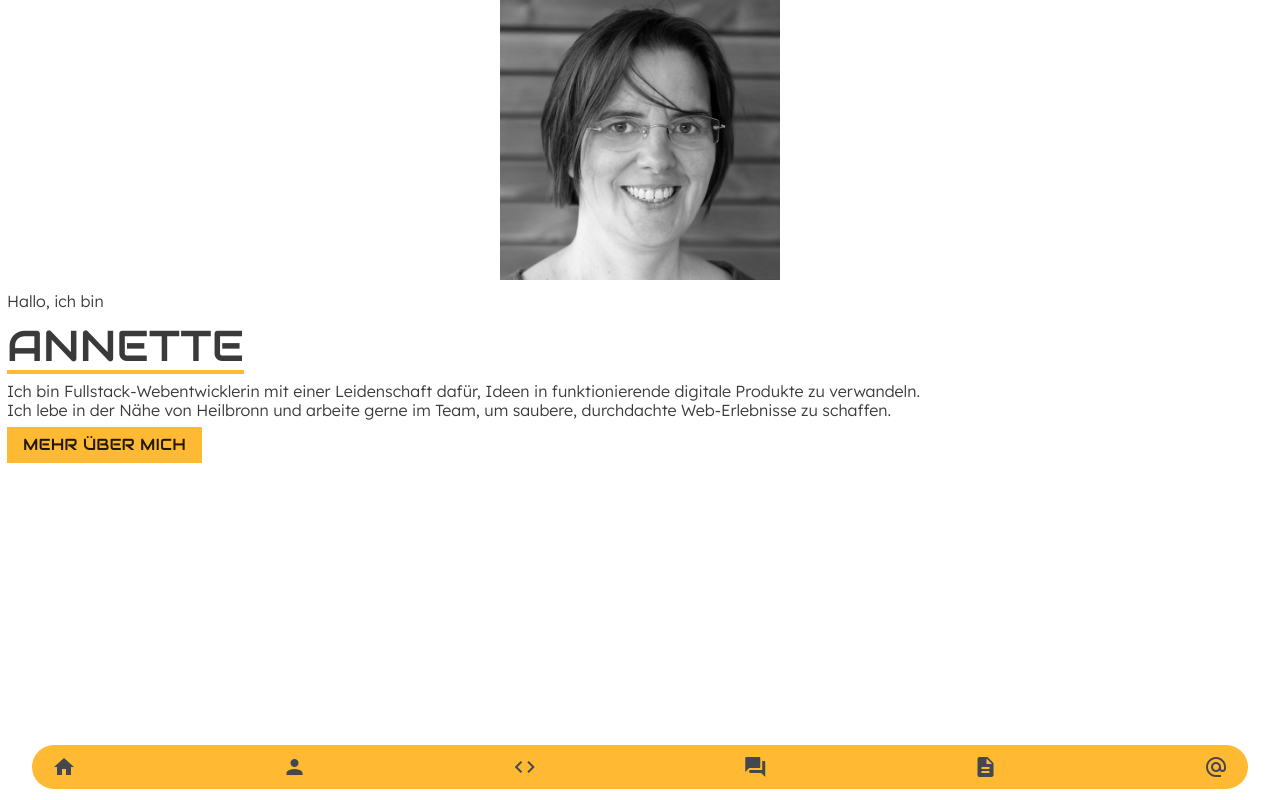
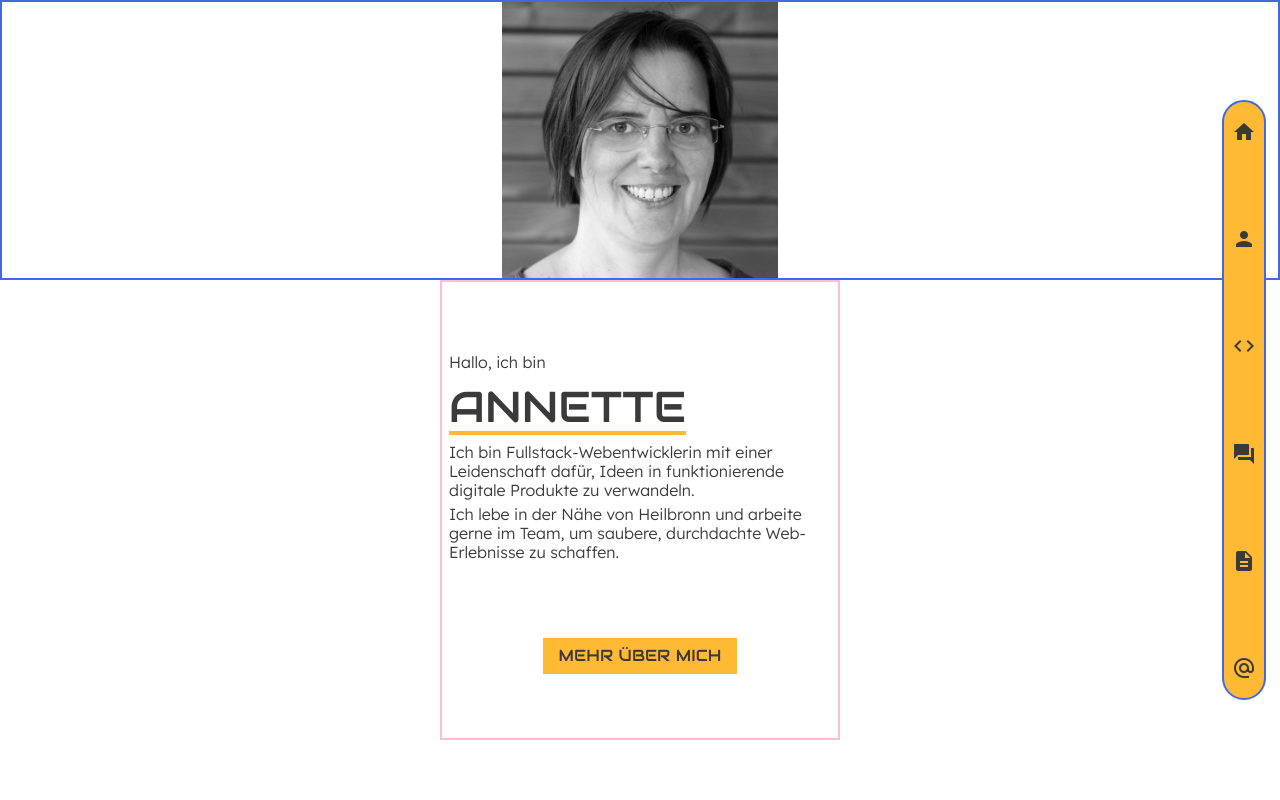
Before and after one commit to Annette-Lasar/portfolio_orange, an Angular app: page / in a window 1280 px wide. Shown: the top 800 px of the page. Built offline with nearby package versions, Linux system fonts and the light colour scheme.

Commit message:
Make Hero section and floating menu responsive

```diff
--- a/src/app/main-layout/main-content/hero/hero.html
+++ b/src/app/main-layout/main-content/hero/hero.html
@@ -1,6 +1,7 @@
 <section>
   @if (mergedContent$ | async; as content) {
   <img [src]="content.generalInfos.candidateImg01" [alt]="content.generalInfos.candidateImgAlt" />
+  <div class="content-wrapper">
     <div class="text-content-wrapper">
       <p>{{ content.hero.greeting }}</p>
       <div class="headline-wrapper">
@@ -19,6 +20,7 @@
         {{ content.hero.buttonCaption }}
       </button>
     </div>
+  </div>
   <port-menu />
   }
 </section>
--- a/src/app/main-layout/main-content/hero/hero.scss
+++ b/src/app/main-layout/main-content/hero/hero.scss
@@ -4,14 +4,28 @@
 section {
   height: 100vh;
   height: 100dvh;
+  padding: 0 0 60px;
   background-color: #{mat.m2-get-contrast-color-from-palette(palettes.$portfolio-primary, 400)};
+  display: flex;
+  flex-direction: column;
+  justify-content: space-between;
+  align-items: center;
   img {
     height: clamp(28vh, 35vh, 40vh);
     max-height: 100%;
     width: 100%;
     object-fit: contain;
+    border: 2px solid royalblue;
   }
-
+  .content-wrapper {
+    margin: 0 auto;
+    max-width: 400px;
+    display: flex;
+    flex-direction: column;
+    justify-content: space-evenly;
+    align-items: center;
+    flex: 1;
+    border: 2px solid pink;
     .text-content-wrapper {
       padding: 0.5em;
       .headline-wrapper {
@@ -26,9 +40,12 @@ section {
     }
   }
   .button-wrapper {
+    width: fit-content;
+    margin: 0 auto;
     padding: 0 0.5em;
     button {
-    margin: 0 auto;
       border-radius: 0;
+      color: #{mat.m2-get-color-from-palette(palettes.$portfolio-primary, 500)};
     }
   }
+}
--- a/src/app/shared/components/menu/menu.html
+++ b/src/app/shared/components/menu/menu.html
@@ -6,41 +6,35 @@
       <button matIconButton class="menu-icon favorite-icon" [aria-label]="content.menu.home">
         <mat-icon>home</mat-icon>
       </button>
-      <!-- <span class="button-caption">Start</span> -->
     </div>
     <div class="button-wrapper">
       <button matIconButton class="menu-icon favorite-icon" [aria-label]="content.menu.about">
         <mat-icon>person</mat-icon>
       </button>
-      <!-- <span class="button-caption">About</span> -->
     </div>
 
     <div class="button-wrapper">
       <button matIconButton class="menu-icon favorite-icon" [aria-label]="content.menu.projects">
         <mat-icon>code</mat-icon>
       </button>
-      <!-- <span class="button-caption">Projekte</span> -->
     </div>
 
     <div class="button-wrapper">
       <button matIconButton class="menu-icon favorite-icon" [aria-label]="content.menu.feedback">
         <mat-icon>forum</mat-icon>
       </button>
-      <!-- <span class="button-caption">Feedback</span> -->
     </div>
 
     <div class="button-wrapper">
       <button matIconButton class="menu-icon favorite-icon" [aria-label]="content.menu.cv">
         <mat-icon>description</mat-icon>
       </button>
-      <!-- <span class="button-caption">Lebenslauf</span> -->
     </div>
 
     <div class="button-wrapper">
       <button matIconButton class="menu-icon favorite-icon" [aria-label]="content.menu.contact">
         <mat-icon>alternate_email</mat-icon>
       </button>
-      <!-- <span class="button-caption">Kontakt</span> -->
     </div>
   </mat-toolbar>
   }
--- a/src/app/shared/components/menu/menu.scss
+++ b/src/app/shared/components/menu/menu.scss
@@ -2,14 +2,21 @@
 @use '../../../../scss_styles/color-palettes' as palettes;
 @use '../../../../scss_styles/index' as *;
 
-:host ::ng-deep mat-toolbar.custom-toolbar {
+nav {
   width: 95%;
+  max-width: 500px;
   position: fixed;
   bottom: 0.5em;
   left: 50%;
   transform: translateX(-50%);
   z-index: 10;
   height: 44px;
+  border-radius: 38px;
+  background-color: mat.m2-get-color-from-palette(palettes.$portfolio-accent, 500);
+}
+
+:host ::ng-deep mat-toolbar.custom-toolbar {
+  max-height: 100%;
   @include flex-layout();
   border-radius: 38px;
   background-color: mat.m2-get-color-from-palette(palettes.$portfolio-accent, 500);
@@ -33,3 +40,27 @@
     }
   }
 }
+
+:host ::ng-deep .mat-mdc-icon-button .mat-icon {
+  color: mat.m2-get-color-from-palette(palettes.$portfolio-primary, 500) !important;
+}
+
+@media (min-width: 37.5em) {
+  nav {
+    width: 44px;
+    height: 80vh;
+    max-height: 600px;
+    top: 50%;
+    right: 1em;
+    left: auto;
+    bottom: auto;
+    padding: 1em 0;
+    transform: translate(0, -50%);
+    border: 2px solid royalblue;
+  }
+
+  :host ::ng-deep mat-toolbar.custom-toolbar {
+    height: 100%;
+    @include flex-layout($direction: column);
+  }
+}
--- a/src/scss_styles/_color-palettes.scss
+++ b/src/scss_styles/_color-palettes.scss
@@ -42,7 +42,7 @@ $portfolio-accent: mat.m2-define-palette((
   A400: #ffc400,
   A700: #ffab00,
   contrast: (
-    50:  rgba(0,0,0,0.87),
+    50:  #000000de,
     100: rgba(0,0,0,0.87),
     200: rgba(0,0,0,0.87),
     300: rgba(0,0,0,0.87),
--- a/src/scss_styles/_typography.scss
+++ b/src/scss_styles/_typography.scss
@@ -61,6 +61,10 @@ mat-card-content {
   line-height: 1.2;
 }
 
+p {
+  margin: 0 0 4px;
+}
+
 @include mat.card-overrides(
   (
     title-text-font: 'Lexend, sans-serif',
```
Lines whose indentation alone changed are shown as unchanged.
